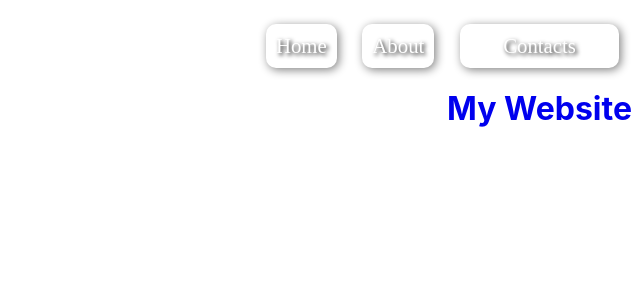
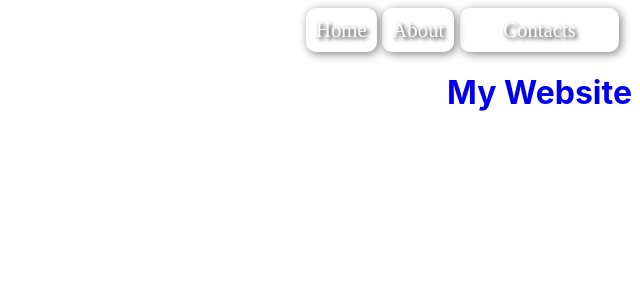
Before and after one commit to OlenaKut/react-router-styles, a React (Create React App) app: page / in a window 1280 px wide. Shown: the top 300 px of the page, without its empty margins (640-1280 px from the left). Built offline with nearby package versions, Linux system fonts and the light colour scheme.

Commit message:
1 file modified

```diff
--- a/src/pages/Layout.js
+++ b/src/pages/Layout.js
@@ -6,13 +6,16 @@ const NavUnlisted = styled.ul`
 
   display: flex;
   float: right;
+  margin: 10px;
 
 
   a {
     text-decoration: none;
+    margin: -10px;
   }
 
   li {
+
   text-align: center;
   color: green;
   margin: 0 0.8rem;
```
